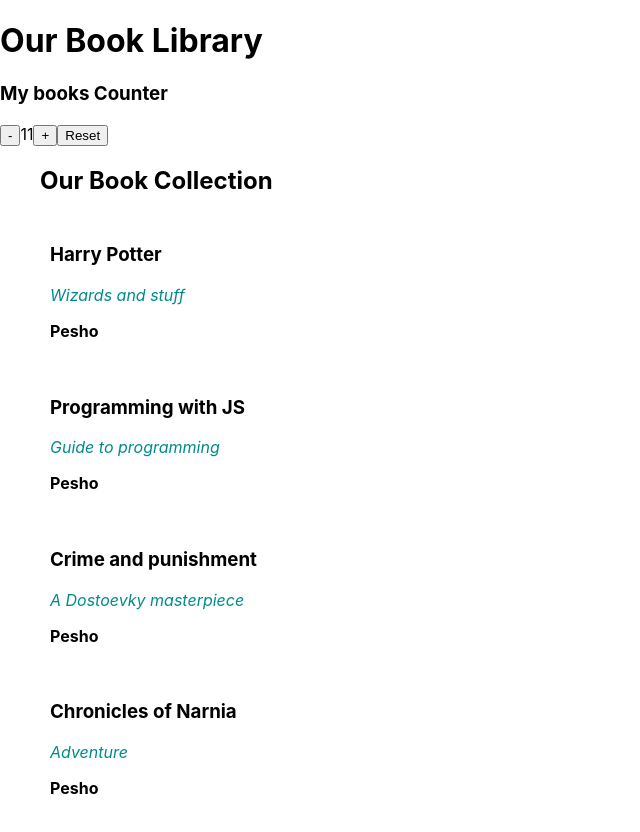
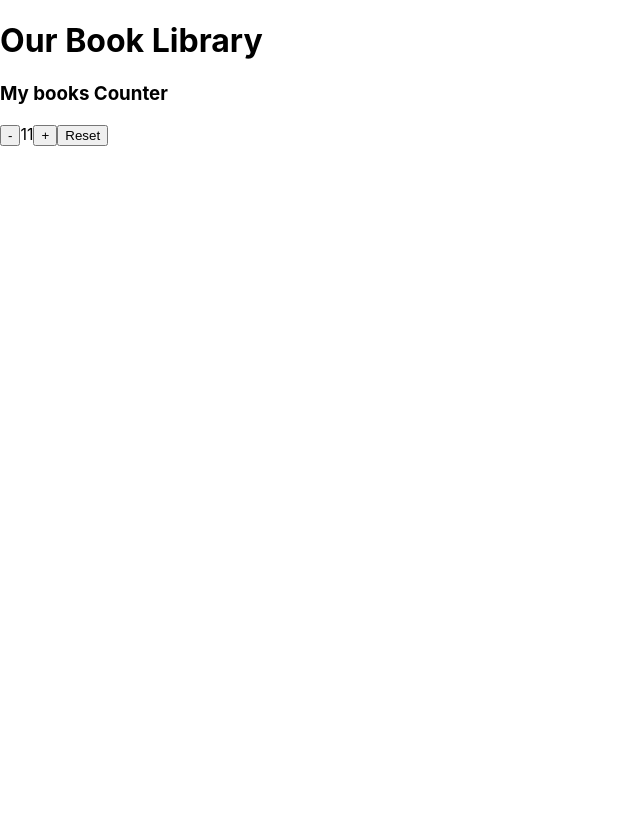
Before and after one commit to kirilyanev/React-Exercises, a React (Create React App) app in the folder COMPONENTS-BASIC-IDEA/create-react-app-demo/: page / in a window 1280 px wide. Shown: the top 832 px of the page, without its empty margins (0-640 px from the left). After the commit the page ends 800 px from the top, so only its background shows below. Built offline with nearby package versions, Linux system fonts and the light colour scheme.

Commit message:
Update App.js and Message.js

```diff
--- a/COMPONENTS-BASIC-IDEA/create-react-app-demo/src/App.js
+++ b/COMPONENTS-BASIC-IDEA/create-react-app-demo/src/App.js
@@ -1,15 +1,9 @@
 import './App.css';
 import Heading from './components/Heading';
-import BookList from './components/BookList.js';
+// import BookList from './components/BookList.js';
 import Counter from './components/Counter.js';
 import Footer from './components/Footer.js';
 
-const booksData = [
-    {title: 'Harry Potter', description: 'Wizards and stuff'},
-    {title:'Programming with JS', description:'Guide to programming'},
-    {title:'Crime and punishment', description:'A Dostoevky masterpiece'},
-    {title:'Chronicles of Narnia',description:'Adventure'},
-];
 
 function App() {
     return (
@@ -18,7 +12,7 @@
 
             <Counter />
 
-            <BookList books={booksData}/>
+            {/* <BookList books={booksData}/> */}
 
             <Footer />
         </div>
--- a/COMPONENTS-BASIC-IDEA/create-react-app-demo/src/components/Message.js
+++ b/COMPONENTS-BASIC-IDEA/create-react-app-demo/src/components/Message.js
@@ -1,4 +1,5 @@
 import { Component } from 'react';
+import './Message.css';
 
 class Message extends Component {
 
@@ -16,7 +17,7 @@
         console.log('ComponentDidMount');
 
         setTimeout(() => {
-            this.setState({company: 'Software University'});
+            this.setState({ company: 'Software University' });
         }, 1000);
     }
 
@@ -29,8 +30,34 @@
     }
 
     render() {
+        // Inline CSS
+        // let style = {
+        //     backgroundColor: 'pink',
+        //     fontSize: 44,
+        // };
+
+        // if (true) {
+        //     style.textDecoration = 'underline';
+        // }
+
+
+        // Dynamic classes
+        let classes = ['default-class'];
+
+        if (true) {
+            classes.push('selected-book');
+        }
+
+
         console.log('render');
-        return <span>{this.props.text} | {this.state.company}</span>;
+        // return <span style={{backgroundColor: 'pink'}}>{this.props.text} | {this.state.company}</span>;
+        // return <span style={style}>{this.props.text} | {this.state.company}</span>;
+        // return <span className={classes.join(' ')}>{this.props.text} | {this.state.company}</span>;
+        return (
+            <div className='footer-container'>
+                <span className="footer-message">{this.props.text} | {this.state.company}</span>;
+            </div>
+        );
     }
 }
 
```
